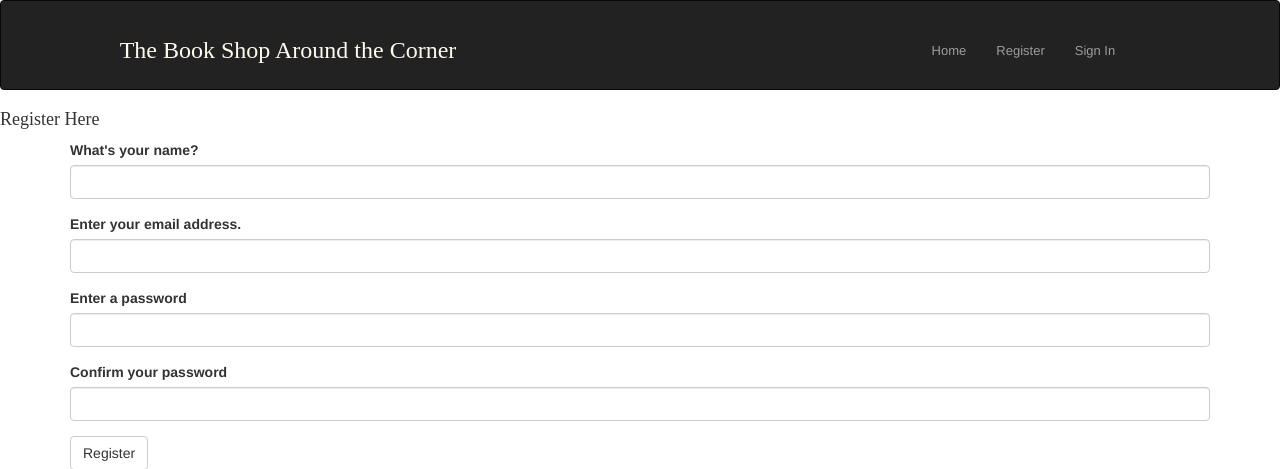
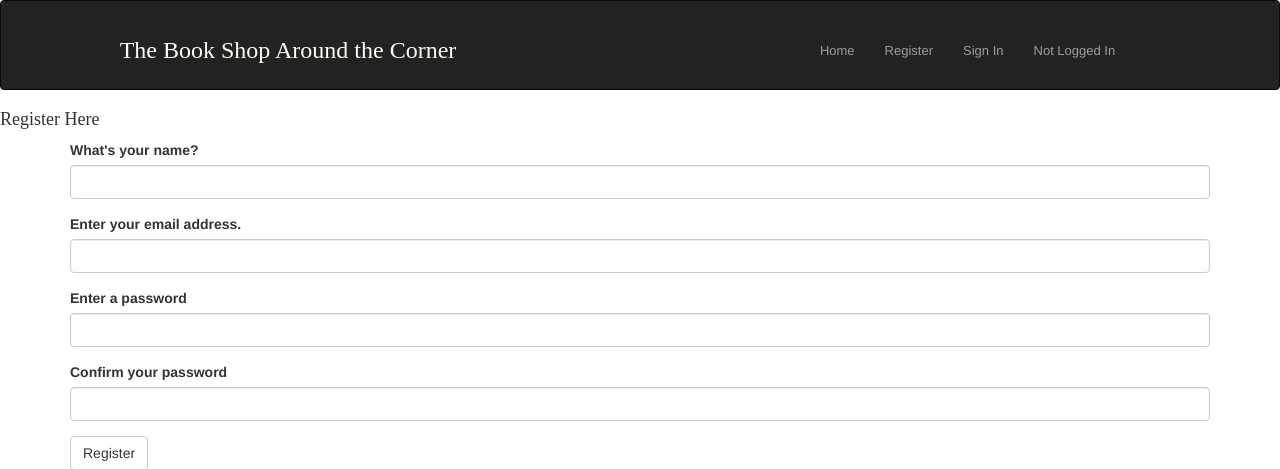
Before and after one commit to jasonmziegler/bookstore-app, a Flask app: page /register in a window 1280 px wide. Shown: the top 469 px of the page. Run offline with Flask 2, Linux system fonts and the light colour scheme; some libraries are stand-ins or nearby versions; some web fonts are replaced.

Commit message:
add logged in as menu item

```diff
--- a/app/catalog/templates/layout.html
+++ b/app/catalog/templates/layout.html
@@ -29,6 +29,14 @@
             <li><a href="">Home</a></li>
             <li><a href="">Register</a></li>
             <li><a href="">Sign In</a></li>
+            <li><a href="">
+              {% if current_user.is_authenticated %}
+              Logged In as <b style="color: deeppink">{{ current_user.user_name.title() }}</b>
+              {% else %}
+              Not Logged In
+              {% endif %}
+            </a></li>
+
           </ul>
         </div>
       </nav>
```
